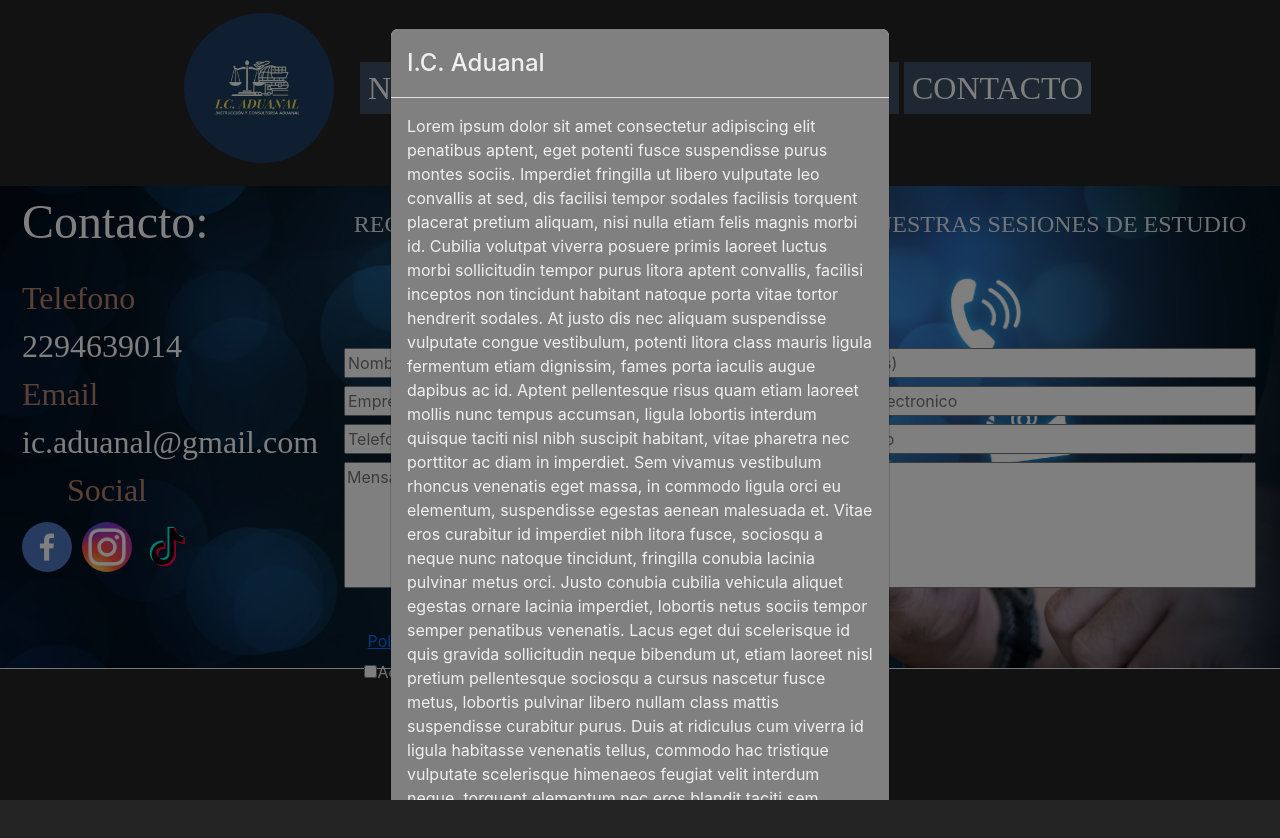
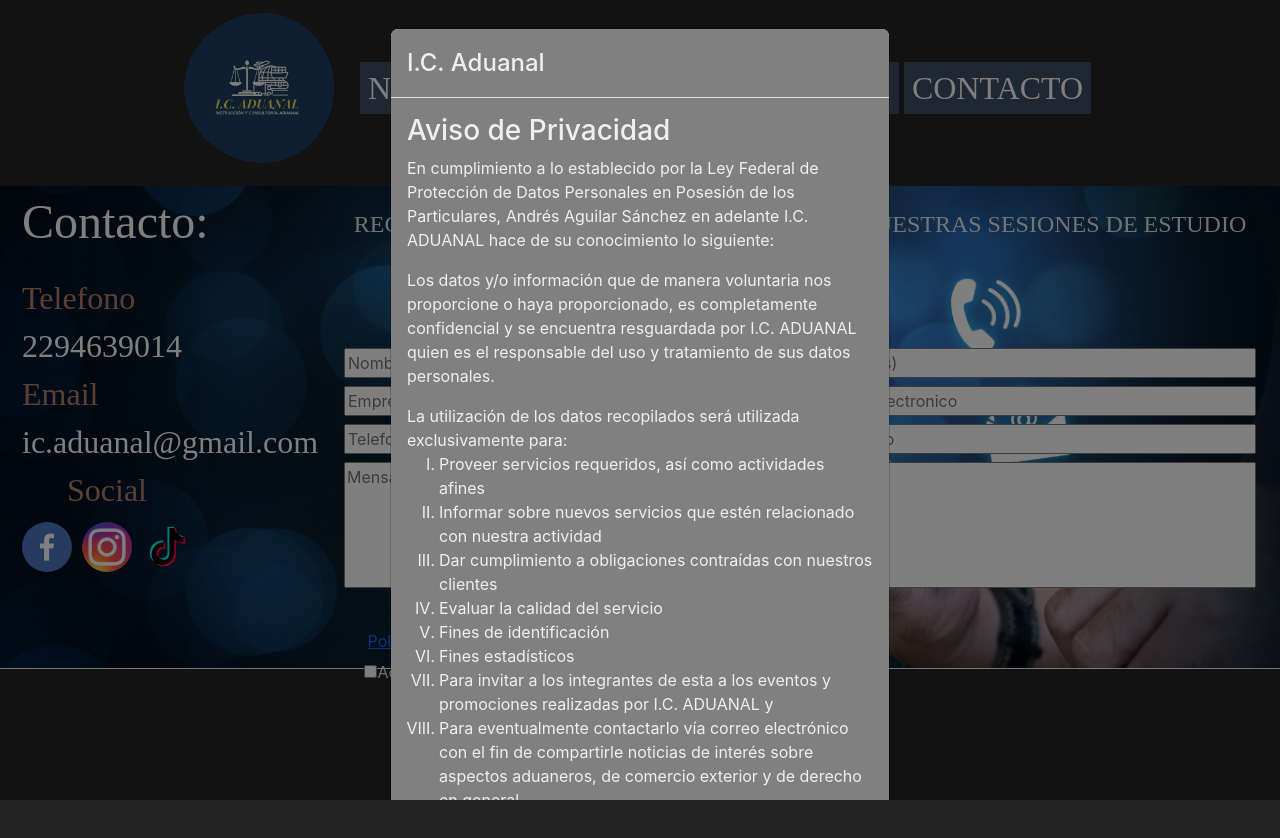
Before and after one commit to Darkk3n/CustomsConsultancy, a React (Vite) app in the folder CustomsConsultancy.Web/: page /contact in a window 1280 px wide. Both pictures are taken after a click on the button "Politica de Privacidad". Shown: the top 838 px of the page. Built offline with nearby package versions, Linux system fonts and the light colour scheme; a web font is replaced by a local one.

Commit message:
Added privacy agreement text

```diff
--- a/CustomsConsultancy.Web/src/components/PrivacyAgreement.tsx
+++ b/CustomsConsultancy.Web/src/components/PrivacyAgreement.tsx
@@ -14,11 +14,44 @@ export const PrivacyAgreement = ({ showModal, hideModal }: Props) => {
             </Modal.Title>
          </Modal.Header>
          <Modal.Body style={{ backgroundColor: 'gray' }}>
-            Lorem ipsum dolor sit amet consectetur adipiscing elit penatibus aptent, eget potenti fusce suspendisse purus montes sociis. Imperdiet fringilla ut libero vulputate leo convallis at sed, dis facilisi tempor sodales facilisis torquent placerat pretium aliquam, nisi nulla etiam felis magnis morbi id. Cubilia volutpat viverra posuere primis laoreet luctus morbi sollicitudin tempor purus litora aptent convallis, facilisi inceptos non tincidunt habitant natoque porta vitae tortor hendrerit sodales.
-
-            At justo dis nec aliquam suspendisse vulputate congue vestibulum, potenti litora class mauris ligula fermentum etiam dignissim, fames porta iaculis augue dapibus ac id. Aptent pellentesque risus quam etiam laoreet mollis nunc tempus accumsan, ligula lobortis interdum quisque taciti nisl nibh suscipit habitant, vitae pharetra nec porttitor ac diam in imperdiet. Sem vivamus vestibulum rhoncus venenatis eget massa, in commodo ligula orci eu elementum, suspendisse egestas aenean malesuada et. Vitae eros curabitur id imperdiet nibh litora fusce, sociosqu a neque nunc natoque tincidunt, fringilla conubia lacinia pulvinar metus orci.
-
-            Justo conubia cubilia vehicula aliquet egestas ornare lacinia imperdiet, lobortis netus sociis tempor semper penatibus venenatis. Lacus eget dui scelerisque id quis gravida sollicitudin neque bibendum ut, etiam laoreet nisl pretium pellentesque sociosqu a cursus nascetur fusce metus, lobortis pulvinar libero nullam class mattis suspendisse curabitur purus. Duis at ridiculus cum viverra id ligula habitasse venenatis tellus, commodo hac tristique vulputate scelerisque himenaeos feugiat velit interdum neque, torquent elementum nec eros blandit taciti sem semper. Duis litora eget tincidunt lectus ac ligula cursus elementum taciti, vestibulum vel dignissim aliquet sed tempus accumsan morbi lacus, non cum habitasse auctor suspendisse nisi varius condimentum.
+            <h3>Aviso de Privacidad</h3>
+            <p>
+               En cumplimiento a lo establecido por la Ley Federal de Protección de Datos Personales en Posesión de los Particulares, Andrés Aguilar Sánchez en adelante I.C. ADUANAL hace de su conocimiento lo siguiente:
+            </p>
+            <p>
+               Los datos y/o información que de manera voluntaria nos proporcione o haya proporcionado, es completamente confidencial y se encuentra resguardada por I.C. ADUANAL quien es el responsable del uso y tratamiento de sus datos personales.
+            </p>
+            <p>
+               La utilización de los datos recopilados será utilizada exclusivamente para:
+               <ol type="I">
+                  <li>Proveer servicios requeridos, así como actividades afines</li>
+                  <li>Informar sobre nuevos servicios que estén relacionado con nuestra actividad</li>
+                  <li>Dar cumplimiento a obligaciones contraídas con nuestros clientes</li>
+                  <li>Evaluar la calidad del servicio</li>
+                  <li>Fines de identificación</li>
+                  <li>Fines estadísticos</li>
+                  <li>Para invitar a los integrantes de esta a los eventos y promociones realizadas por I.C. ADUANAL y
+                  </li>
+                  <li>Para eventualmente contactarlo vía correo electrónico con el fin de compartirle noticias de interés sobre aspectos aduaneros, de comercio exterior y de derecho en general.</li>
+               </ol>
+            </p>
+            <p>Quien desee ser dado de baja de nuestra base de datos podrá hacerlo por cualquiera de los siguientes medios:
+            </p>
+            <p>
+               Enviar un correo electrónico a ic.aduanal@gmail.com con el asunto BAJA indicando la cuenta de correo que desee sea eliminada.
+            </p>
+            <p>
+               Contactarnos vía telefónica al 229 463 9014 de lunes a viernes y de 9 AM a 5 PM indicando los datos de la cuenta de correo electrónico que desean sea removida de la base de datos
+            </p>
+            <p>
+               <ol>
+                  <li>Usted tiene el derecho de acceder a sus datos personales que poseemos y a los detalles del tratamiento de estos, así como a rectificarlos en caso de ser inexactos o darlos de baja cuando considere que resulten ser excesivos o innecesarios para las finalidades que justificaron su obtención u oponerse al tratamiento de estos para fines específicos.</li>
+                  <li>Para limitar el uso o divulgación de sus datos personales, así como para ejercer los derechos de acceso, rectificación, cancelación u oposición, deberá presentar una solicitud al correo electrónico ic.aduanal@gmail.com</li>
+                  <li>El presente Aviso de Privacidad podrá ser modificado y actualizado en cualquier momento. I.C. ADUANAL notificará los cambios al Aviso de Privacidad mediante el correo electrónico ic.aduanal@gmail.com</li>
+               </ol>
+            </p>
+            <p>Responsable: Andrés Aguilar Sánchez y/o I.C. ADUANAL</p>
+            <p>NO SE RECABA NINGÚN DATO PERSONAL SENSIBLE EN TÉRMINOS DE LA LEY. LOS DATOS QUE SE RECABAN SON NOMBRE DEL PARTICIPANTE, EMPRESA EN LA QUE TRABAJA, CORREO ELECTRÓNICO, DOMICILO FISCAL Y TELÉFONO</p>
          </Modal.Body>
          <Modal.Footer style={{ backgroundColor: 'gray' }}>
             <Button variant="primary" onClick={() => hideModal(false)}>Cerrar</Button>
```
